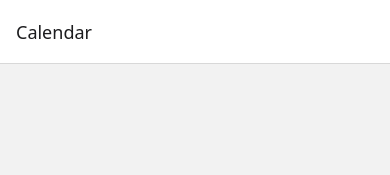
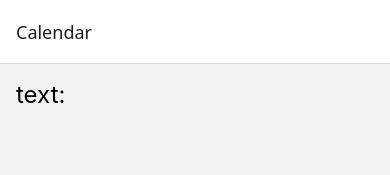
Before and after one commit to ziieun978/DayDayApp, a React Native app: screen /Calendar in a window 390 px wide. Shown: the top 175 px of the page. Built offline with nearby package versions, Linux system fonts and the light colour scheme.

Commit message:
chliren props 와 useContext Hook 함수로 유동적인 context API 사용

```diff
--- a/contexts/LogContext.js
+++ b/contexts/LogContext.js
@@ -1,6 +1,17 @@
-import { createContext } from "react";
+import React from "react";
+import { createContext, useState  } from "react";
 
 
-const LogContext = createContext('테스트용')
+const LogContext = createContext();
+
+export function LogContextProvider({children}) {
+    const [text, setText] = useState('');
+
+    return (
+        <LogContext.Provider value={{text, setText}}>
+            {children}
+        </LogContext.Provider>
+    );
+}
 
 export default LogContext;
--- a/screens/CalendarScreen.js
+++ b/screens/CalendarScreen.js
@@ -1,12 +1,24 @@
 import { StyleSheet, Text, View } from 'react-native'
-import React from 'react'
+import React, { useContext } from 'react'
+import LogContext from '../contexts/LogContext';
 
-export default function CalendarScreen() {
+function CalendarScreen() {
+
+  const {text} = useContext(LogContext);
+
   return (
-    <View style={styles.block} />
-  )
+    <View style={styles.block}>
+      <Text style={styles.text}>text: {text}</Text>
+    </View>
+  );
 }
 
 const styles = StyleSheet.create({
   block: {},
-})
+  text: {
+    padding:16,
+    fontSize:24,
+  },
+});
+
+export default CalendarScreen;
--- a/screens/FeedScreens.js
+++ b/screens/FeedScreens.js
@@ -1,17 +1,27 @@
-import { StyleSheet, Text, View } from 'react-native'
-import React from 'react'
+import { StyleSheet, TextInput, View } from 'react-native'
+import React, { useContext } from 'react'
 import LogContext from '../contexts/LogContext'
 
-export default function FeedScreens() {
+function FeedScreens() {
+  const {text, setText} = useContext(LogContext);
+
   return (
     <View style={styles.block}>
-      <LogContext.Consumer>
-        {(value) => <Text>{value}</Text>}
-      </LogContext.Consumer>
+      <TextInput
+        value={text}
+        onChangeText={setText}
+        placeholder='텍스트를 입력하세요'
+        style={styles.input}
+        />
     </View>
-  )
+  );
 }
 
 const styles = StyleSheet.create({
-    block:{},
-})
+  input: {
+    padding: 16,
+    backgroundColor: 'white',
+  },
+});
+
+export default FeedScreens;
```
Also changed, not shown: App.js (+7 -7 lines).
